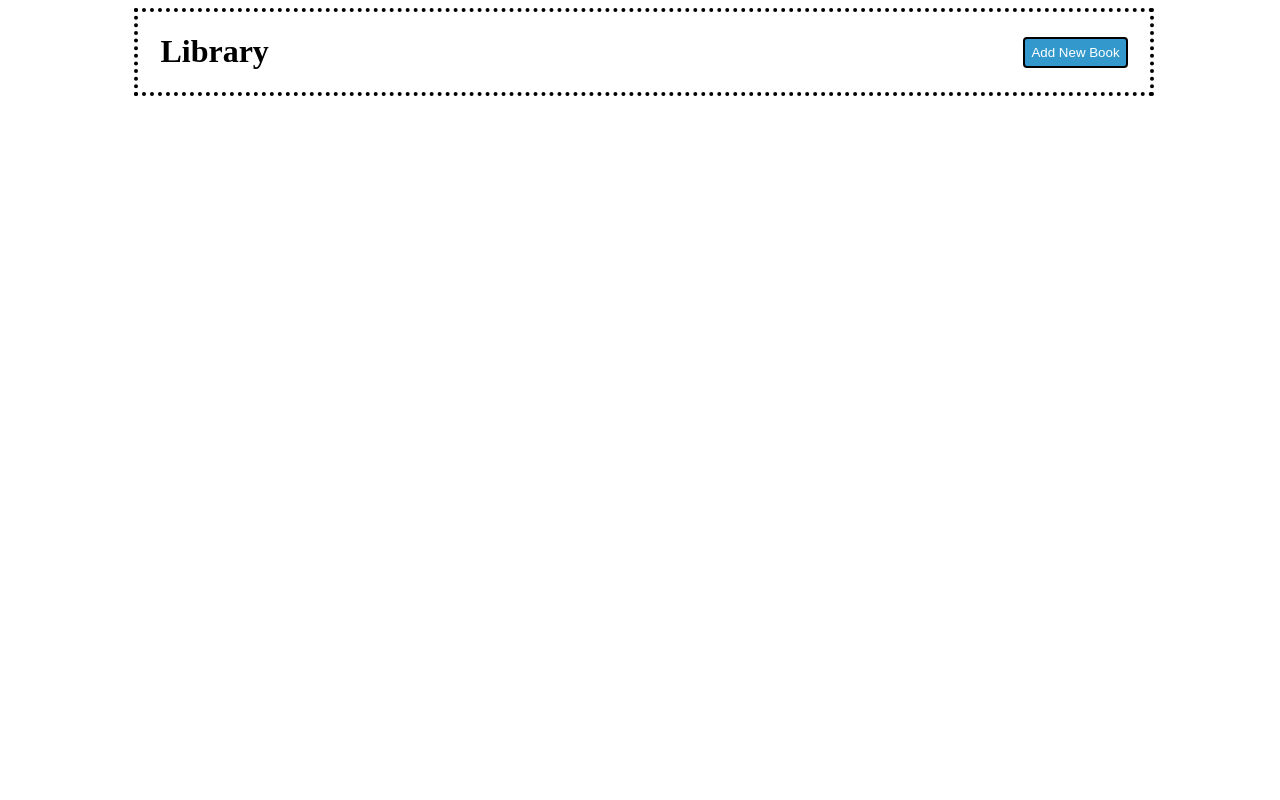
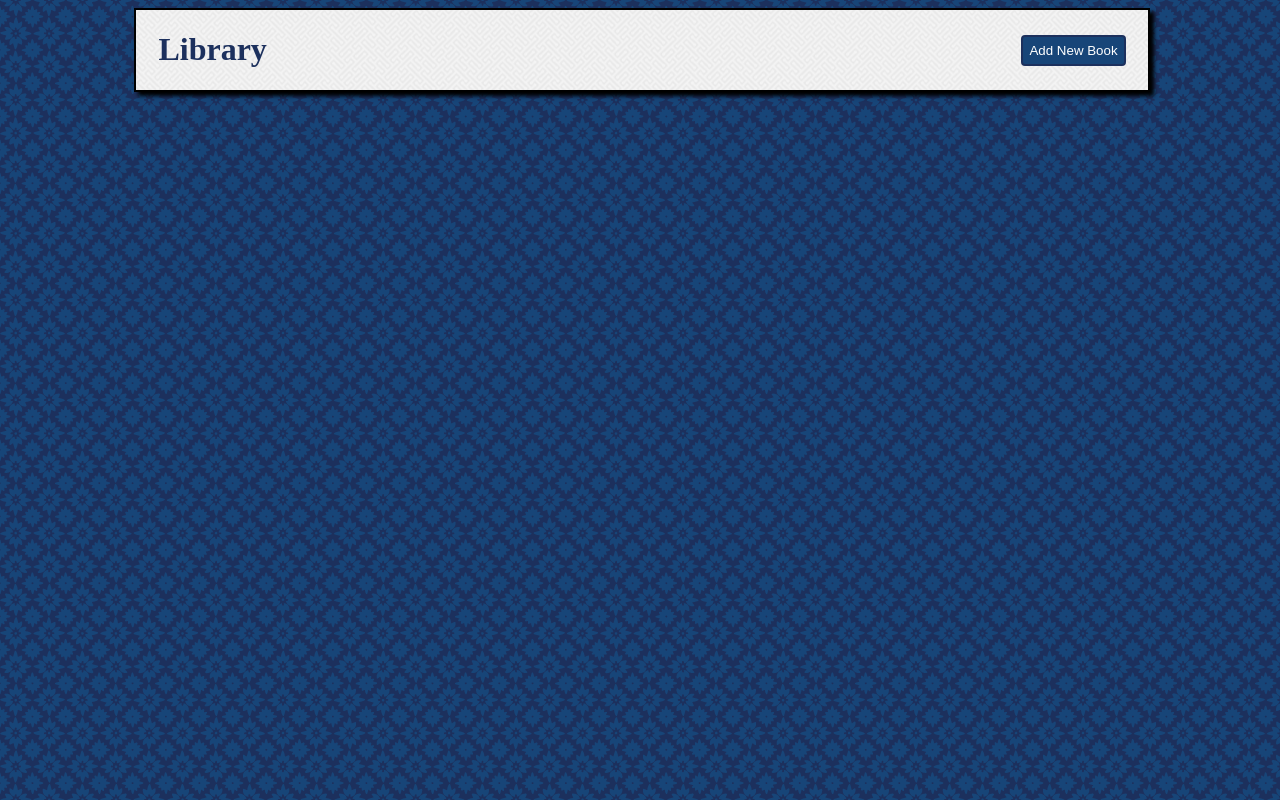
Before and after one commit to cordellbonnieux/library, a plain HTML site: page index.html in a window 1280 px wide. Drawn offline with nearby package versions, Linux system fonts and the light colour scheme; a web font is replaced by a local one.

Commit message:
trying different styles. Need to block the user from submitting blank forms.

```diff
--- a/script-alt.js
+++ b/script-alt.js
@@ -1,6 +1,6 @@
 let myLibrary = [];
 let libraryGrid = document.getElementById('libraryGrid');
-// Creates a book
+// Book prototype
 function Book(title, author, year, pages, read){
     this.title = title,
     this.author = author,
@@ -42,7 +42,7 @@ addBookButton.addEventListener('click', function(){
 function libraryRefresh(){
     libraryGrid.innerHTML = "";
     for (let i = 0; i < myLibrary.length; i++){
-        libraryGrid.innerHTML += "<div style='display:inline-block; background-color:#fff; padding:10px; border:4px dotted #000;'> <h2>" + myLibrary[i]["title"] + "</h2><h3>by " + myLibrary[i]["author"] + "</h3><p>Published in " + myLibrary[i]["year"] + "</p><p>" + myLibrary[i]["pages"] + " pages</p><p>" + myLibrary[i]["read"] + "</p></div>";
+        libraryGrid.innerHTML += "<div style='display:inline-block; margin:10px;'><div style='border:1px solid #000; padding:10px 10px 10px 25px; box-shadow:4px 4px 4px #000; max-width:300px; background-color:#fff; background-image:url(pw_maze_white.png);'> <h2>" + myLibrary[i]["title"] + "</h2><h3>by " + myLibrary[i]["author"] + "</h3><p>Published in " + myLibrary[i]["year"] + "</p><p>" + myLibrary[i]["pages"] + " pages</p><p>" + myLibrary[i]["read"] + "</p></div></div>";
     }
     return;
 }
--- a/style.css
+++ b/style.css
@@ -1,13 +1,14 @@
 h1,h2,h3,h4{
     font-family: 'Libre Caslon Display', serif;
-    color:#000;
+    color:#1c305d;
 }
 body,p,input{
     font-family: 'Open Sans', sans-serif;
-    color:#000;
+    color:#1c305d;
 }
     body{
-        overflow:hidden;
+        /*overflow:hidden;*/
+        background-image:url("moroccan-flower-dark.png");
         background-color:#fff;
     }
 #boundingBox{
@@ -22,7 +23,9 @@ header{
     background-color:#fff;
     display:grid;
     grid-template-columns:auto auto;
-    border:4px dotted #000;
+    box-shadow:4px 4px 4px #000;
+    border:2px solid #000;
+    background-image:url("pw_maze_white.png");
 }
     #left,#right{
         display:inline-block;
@@ -37,13 +40,19 @@ header{
             padding-right:22px;
         }
             button{
-                background-color:#3399CC;
+                background-color:#174578;
                 color:#000;
                 color:#fff;
                 padding:6px;
-                border:2px solid #000;
+                border:2px solid #1c305d;
                 border-radius:4px;
             }
+                button:hover,button:active,button:focus{
+                    border-color:#174578;
+                    background-color:#fff;
+                    color:#1c305d;
+                    cursor:pointer;
+                }
 #libraryGrid{
     padding-top:100px;
     color:#fff;
```
Also changed, not shown: moroccan-flower-dark.png (added), pw_maze_white.png (added).
